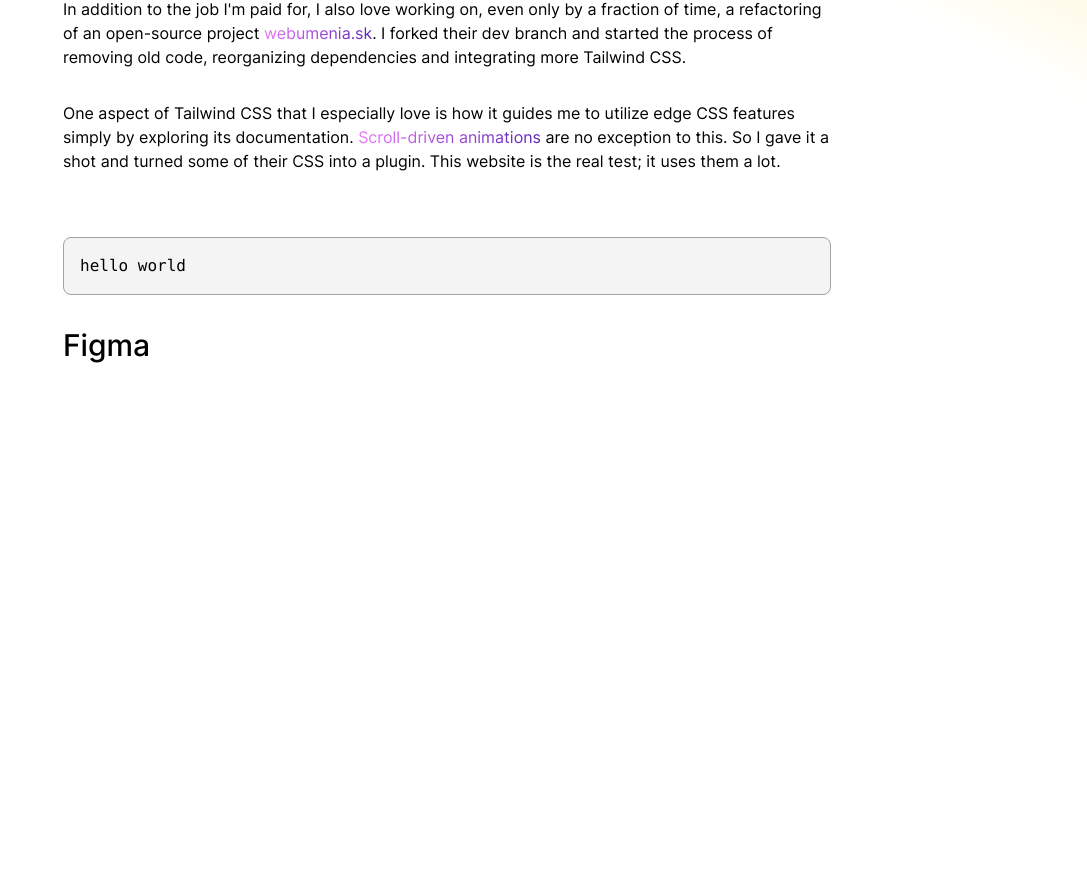
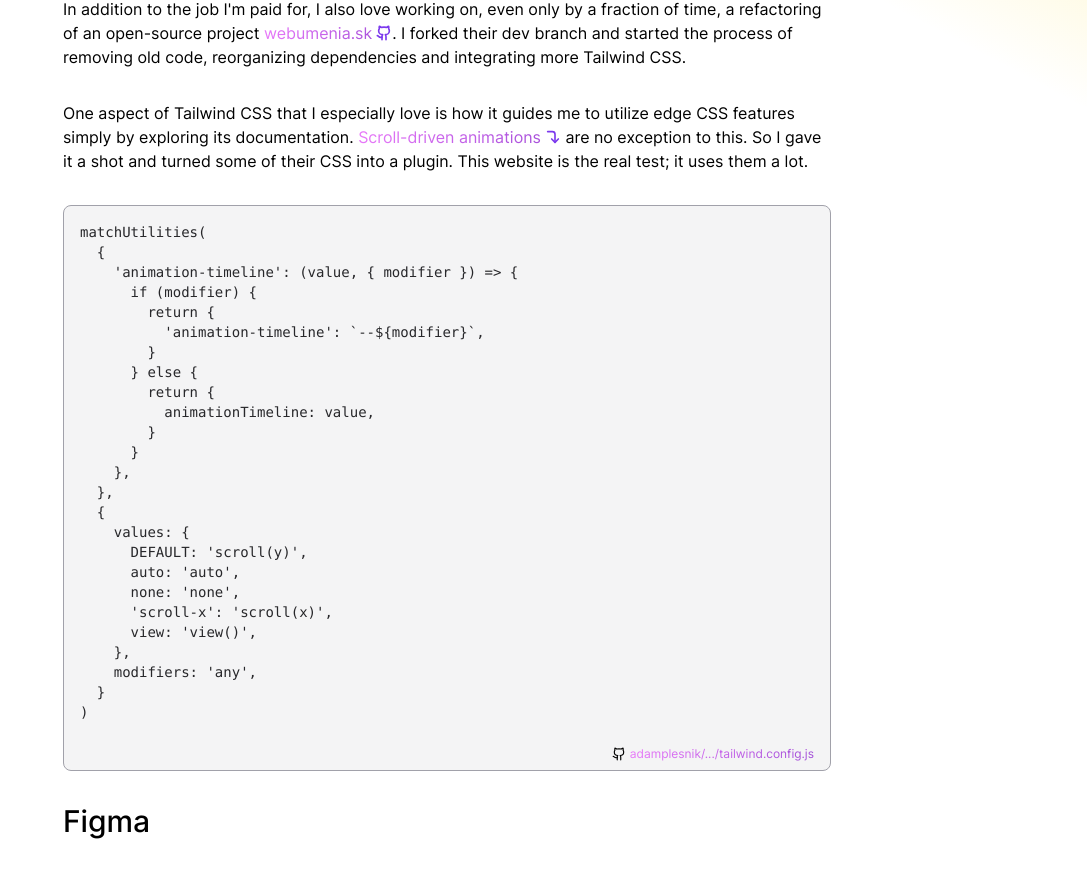
Before and after one commit to adamplesnik/tailwindcss-scroll-driven-animations, a React app: page / in a window 1280 px wide. Shown: the part 495-1372 px from the top of the page, without its empty margins (193-1280 px from the left). Before the commit the page ends 938 px from the top, so only its background shows below. Built offline with nearby package versions, Linux system fonts and the light colour scheme; the HTML template or start-up script is replaced by a standard one.

Commit message:
Add various parts of the page
* tune links, code
* add code example to Tailwind
* add Lucide icons

```diff
--- a/package.json
+++ b/package.json
@@ -18,6 +18,7 @@
     ]
   },
   "dependencies": {
+    "lucide-react": "^0.363.0",
     "react": "^18.2.0",
     "react-dom": "^18.2.0"
   },
--- a/src/components/Code.tsx
+++ b/src/components/Code.tsx
@@ -1,19 +1,37 @@
 import { PropsWithChildren } from 'react'
+import Link from './Link.tsx'
+import { LucideIcon } from 'lucide-react'
 
-const Code = ({ children }: PropsWithChildren<CodeProps>) => {
+const Code = ({
+  children,
+  linkHref = '',
+  linkText = '',
+  Icon = undefined,
+}: PropsWithChildren<CodeProps>) => {
   return (
-    <code
+    <div
       className={
-        'rounded-lg border border-zinc-400 bg-zinc-100 p-4 dark:border-zinc-600 dark:bg-zinc-700'
+        'flex flex-col rounded-lg border border-zinc-400 bg-zinc-100 dark:border-zinc-600 dark:bg-zinc-700'
       }
     >
-      {children}
-    </code>
+      <code className={'block whitespace-pre-wrap p-4 text-sm text-zinc-800'}>{children}</code>
+      <div className={'flex items-center justify-end gap-1 px-4 py-2 text-xs'}>
+        {Icon && <Icon size={14} strokeWidth={2} />}
+        {linkHref && (
+          <Link href={linkHref} target={'_blank'} borderWidth={'narrow'}>
+            {linkText ? linkText : linkHref}
+          </Link>
+        )}
+      </div>
+    </div>
   )
 }
 
 export interface CodeProps {
   children: PropsWithChildren
+  Icon?: LucideIcon | undefined
+  linkHref?: string | undefined
+  linkText?: string | undefined
 }
 
 export default Code
--- a/src/components/Link.tsx
+++ b/src/components/Link.tsx
@@ -1,25 +1,60 @@
 import { PropsWithChildren } from 'react'
+import { LucideIcon } from 'lucide-react'
 
-const Link = ({ children, className, href, target }: PropsWithChildren<LinkProps>) => {
+const Link = ({
+  borderWidth = undefined,
+  children,
+  className,
+  href,
+  Icon = undefined,
+  iconSize = 16,
+  iconStrokeWidth = 1.65,
+  target,
+}: PropsWithChildren<LinkProps>) => {
   return (
     <a
       href={href}
       target={target}
       className={
-        'bg-gradient-to-r from-fuchsia-400 to-violet-800 bg-clip-text text-transparent dark:to-violet-700' +
+        'relative inline-flex items-center gap-1 bg-gradient-to-r from-fuchsia-400 to-violet-800 bg-[length:200%_100%] bg-clip-text text-transparent ' +
+        'group transition-[background-size] duration-700' +
+        'hover:bg-[length:100%_2000%]' +
+        'dark:to-violet-700' +
         (className && ` ${className}`)
       }
     >
-      {children}
+      <span>{children}</span>
+      {Icon ? (
+        <Icon
+          size={iconSize}
+          absoluteStrokeWidth={true}
+          strokeWidth={iconStrokeWidth}
+          className={
+            'group-hover:animate-bounce-bottom ease-cubic-icon overflow-hidden stroke-violet-600 transition-[max-width,transform] duration-200 group-hover:max-w-full'
+          }
+        />
+      ) : (
+        ''
+      )}
+      <span
+        className={
+          (borderWidth === 'narrow' ? 'h-px' : 'h-[2px]') +
+          ' ease-cubic-line absolute -bottom-px left-0  w-full max-w-0 bg-gradient-to-r from-fuchsia-400 to-violet-800 transition-[max-width] duration-500 group-hover:max-w-full'
+        }
+      ></span>
     </a>
   )
 }
 
 export interface LinkProps {
   children: PropsWithChildren
-  className?: string
   href: string
   target: string
+  borderWidth?: undefined | 'narrow'
+  className?: string
+  Icon?: LucideIcon | undefined
+  iconSize?: number | 16
+  iconStrokeWidth?: number | 2
 }
 
 export default Link
--- a/src/index.css
+++ b/src/index.css
@@ -3,3 +3,39 @@
 @tailwind base;
 @tailwind components;
 @tailwind utilities;
+
+@keyframes bg-position {
+  0%,
+  100% {
+    background-position: 0 0;
+  }
+  50% {
+    background-position: 100% 100%;
+  }
+}
+
+@keyframes bounce-bottom {
+  0% {
+    transform: translateY(0);
+  }
+
+  40% {
+    transform: translateY(-4px);
+  }
+
+  55% {
+    transform: translateY(0);
+  }
+
+  65% {
+    transform: translateY(-2px);
+  }
+
+  82% {
+    transform: translateY(0);
+  }
+
+  100% {
+    transform: translateY(0);
+  }
+}
--- a/src/partials/Tailwind.tsx
+++ b/src/partials/Tailwind.tsx
@@ -4,6 +4,32 @@ import Link from '../components/Link.tsx'
 import Code from '../components/Code.tsx'
 import { CornerRightDown, Github } from 'lucide-react'
 
+const codeExample = `matchUtilities(
+  {
+    'animation-timeline': (value, { modifier }) => {
+      if (modifier) {
+        return {
+          'animation-timeline': \`--\${modifier}\`,
+        }
+      } else {
+        return {
+          animationTimeline: value,
+        }
+      }
+    },
+  },
+  {
+    values: {
+      DEFAULT: 'scroll(y)',
+      auto: 'auto',
+      none: 'none',
+      'scroll-x': 'scroll(x)',
+      view: 'view()',
+    },
+    modifiers: 'any',
+  }
+)
+`
 const Tailwind = () => {
   return (
     <>
@@ -35,9 +61,16 @@ const Tailwind = () => {
         are no exception to this. So I gave it a shot and turned some of their CSS into a plugin.
         This website is the real test; it uses them a lot.
       </Paragraph>
-      {/* prettier-ignore */}
-      <a id={'code-tailwind-1'}></a>
-      <Code>hello world</Code>
+      <Code
+        Icon={Github}
+        linkHref={
+          'https://github.com/adamplesnik/tailwind-job/blob/e8b3fd14b40b96ccce55ae1846bc7d09d1af6a86/tailwind.config.js#L16'
+        }
+        linkText={'adamplesnik/.../tailwind.config.js'}
+      >
+        <a id={'code-tailwind-1'}></a>
+        {codeExample}
+      </Code>
     </>
   )
 }
--- a/tailwind.config.js
+++ b/tailwind.config.js
@@ -8,6 +8,14 @@ module.exports = {
     extend: {
       fontFamily: {
         sans: ['Inter', ...defaultTheme.fontFamily.sans],
+      },
+      animation: {
+        'bg-position': 'bg-position 2s linear infinite',
+        'bounce-bottom': 'bounce-bottom 1s ease-in-out',
+      },
+      transitionTimingFunction: {
+        'cubic-icon': 'cubic-bezier(0.26, 0.53, 1, 0.63)',
+        'cubic-line': 'cubic-bezier(0.65, 0.05, 0.17, 0.99)',
       },
     },
   },
```
